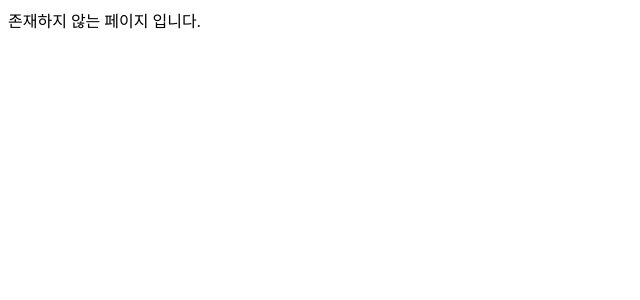
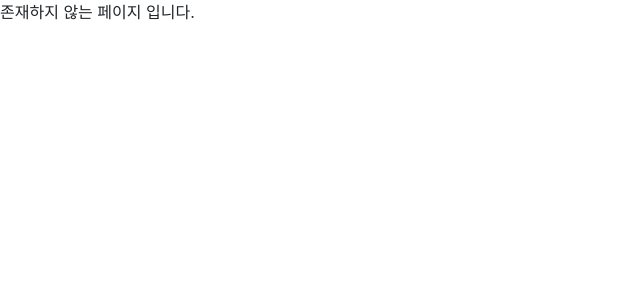
Before and after one commit to KANGPUNGYUN/codeigniter-coding, a CodeIgniter app: page /database/index.php/errors/notfound in a window 1280 px wide. Shown: the top 300 px of the page, without its empty margins (0-640 px from the left). Run offline with CodeIgniter, Linux system fonts and the light colour scheme; some libraries are stand-ins or nearby versions.

Commit message:
부트스트랩 참조 오류

```diff
--- a/application/views/head.php
+++ b/application/views/head.php
@@ -2,5 +2,8 @@
         <html>
             <head>
                 <meta charset="utf-8"/>
+                <meta name="viewport" content="width=device-width, initial-scale=1.0">
+                <!--Bootstrap-->
+                <link href="\application\static\lib\bootstrap\bootstrap-5.0.1-dist\css\bootstrap.min.css" rel="stylesheet" media="screen">
             </head>
         <body>
```
